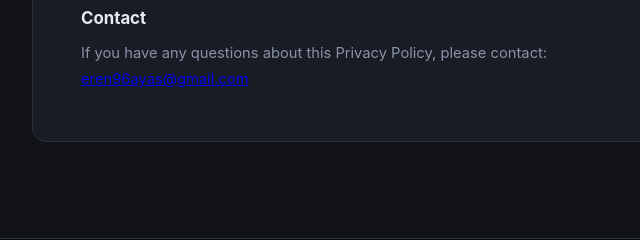
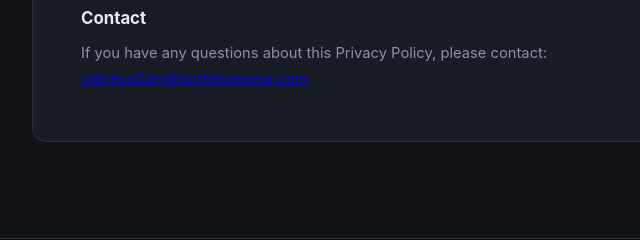
Before and after one commit to Sortiepreneur/vidnessCam-website, a plain HTML site: page index.html in a window 1280 px wide. Shown: the part 4597-4837 px from the top of the page, 58-698 px from the left. Drawn offline with Linux system fonts and the light colour scheme.

Commit message:
Update contact email in index.html

```diff
--- a/index.html
+++ b/index.html
@@ -461,7 +461,7 @@
       <h3>Contact</h3>
       <p>
         If you have any questions about this Privacy Policy, please contact:<br />
-        <a href="mailto:eren96ayas@gmail.com">eren96ayas@gmail.com</a>
+        <a href="mailto:vidnessCam@sortiepreneur.com">vidnessCam@sortiepreneur.com</a>
       </p>
     </div>
   </div>
@@ -472,7 +472,7 @@
   <div class="footer-logo">vidness<span>Cam</span></div>
   <p style="margin-top: 0.4rem;">
     <a href="#privacy">Privacy Policy</a> &nbsp;·&nbsp;
-    <a href="mailto:eren96ayas@gmail.com">Contact</a>
+    <a href="mailto:vidnessCam@sortiepreneur.com">Contact</a>
   </p>
   <p style="margin-top: 0.8rem;">© 2026 Eren Ayas. All rights reserved.</p>
 </footer>
```
